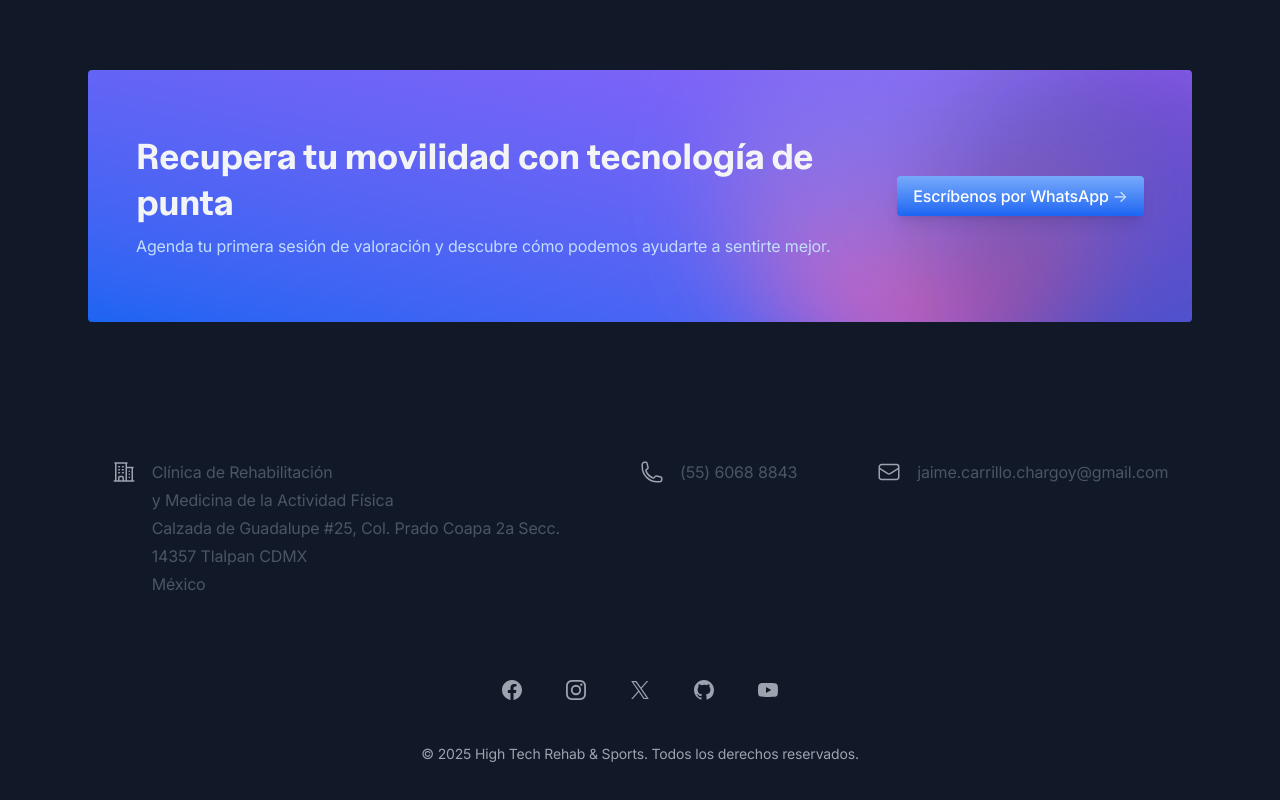
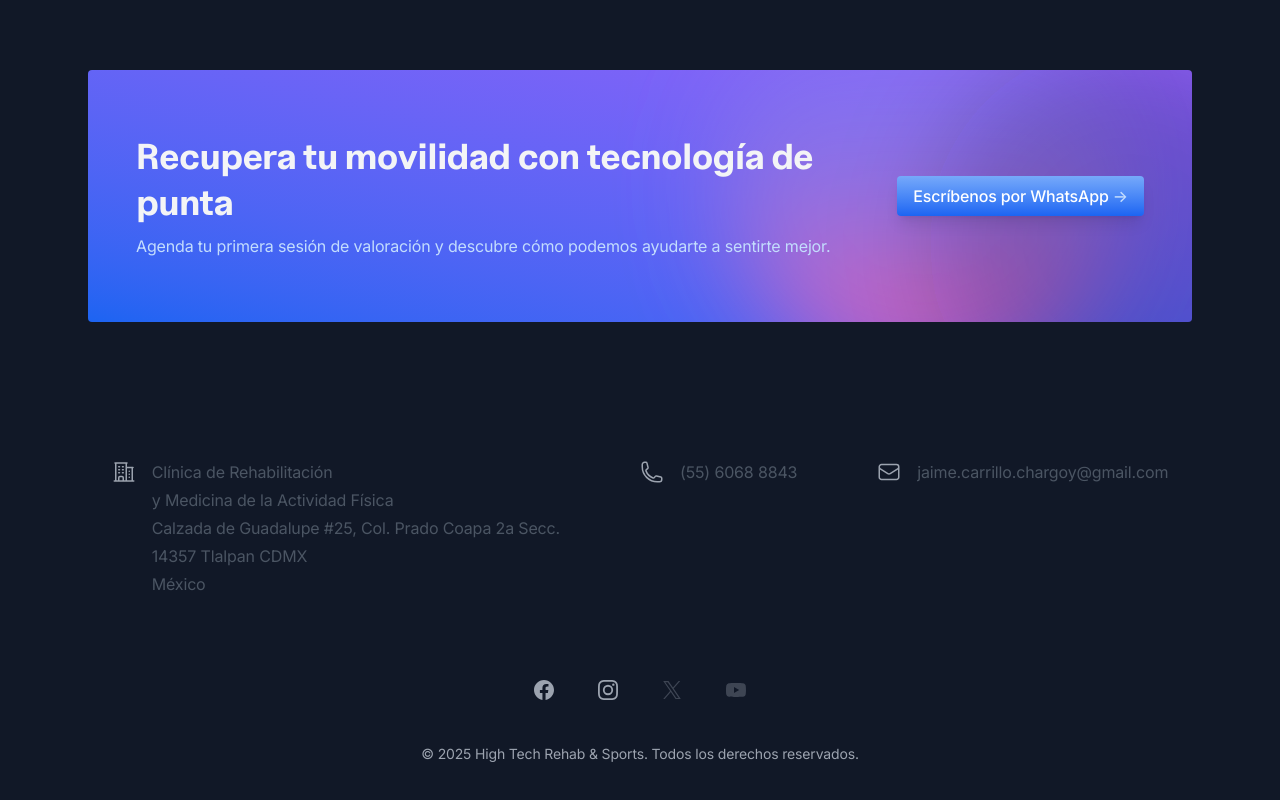
Before and after one commit to chargoy/hightech.rehab, a Next.js app: page / in a window 1280 px wide. Shown: the part 6835-7635 px from the top of the page. Built offline with nearby package versions, Linux system fonts and the light colour scheme.

Commit message:
footer linkx fixed

```diff
--- a/components/ui/footer.tsx
+++ b/components/ui/footer.tsx
@@ -5,11 +5,19 @@ import {
 } from "@heroicons/react/24/outline";
 import { JSX, SVGProps } from "react";
 
-const navigation = {
+interface SocialLink {
+  name: string;
+  href?: string | null;
+  icon: (
+    props: JSX.IntrinsicAttributes & SVGProps<SVGSVGElement>
+  ) => JSX.Element;
+}
+
+const navigation: { social: SocialLink[] } = {
   social: [
     {
       name: "Facebook",
-      href: "#",
+      href: "https://www.facebook.com/REHBILITACIONYMEDICINADELAACTIVADFISICA",
       icon: (props: JSX.IntrinsicAttributes & SVGProps<SVGSVGElement>) => (
         <svg fill="currentColor" viewBox="0 0 24 24" {...props}>
           <path
@@ -22,7 +30,7 @@ const navigation = {
     },
     {
       name: "Instagram",
-      href: "#",
+      href: "https://www.instagram.com/hightech_rehab_and_sport",
       icon: (props: JSX.IntrinsicAttributes & SVGProps<SVGSVGElement>) => (
         <svg fill="currentColor" viewBox="0 0 24 24" {...props}>
           <path
@@ -35,7 +43,6 @@ const navigation = {
     },
     {
       name: "X",
-      href: "#",
       icon: (props: JSX.IntrinsicAttributes & SVGProps<SVGSVGElement>) => (
         <svg fill="currentColor" viewBox="0 0 24 24" {...props}>
           <path d="M13.6823 10.6218L20.2391 3H18.6854L12.9921 9.61788L8.44486 3H3.2002L10.0765 13.0074L3.2002 21H4.75404L10.7663 14.0113L15.5685 21H20.8131L13.6819 10.6218H13.6823ZM11.5541 13.0956L10.8574 12.0991L5.31391 4.16971H7.70053L12.1742 10.5689L12.8709 11.5655L18.6861 19.8835H16.2995L11.5541 13.096V13.0956Z" />
@@ -43,21 +50,7 @@ const navigation = {
       ),
     },
     {
-      name: "GitHub",
-      href: "#",
-      icon: (props: JSX.IntrinsicAttributes & SVGProps<SVGSVGElement>) => (
-        <svg fill="currentColor" viewBox="0 0 24 24" {...props}>
-          <path
-            fillRule="evenodd"
-            d="M12 2C6.477 2 2 6.484 2 12.017c0 4.425 2.865 8.18 6.839 9.504.5.092.682-.217.682-.483 0-.237-.008-.868-.013-1.703-2.782.605-3.369-1.343-3.369-1.343-.454-1.158-1.11-1.466-1.11-1.466-.908-.62.069-.608.069-.608 1.003.07 1.531 1.032 1.531 1.032.892 1.53 2.341 1.088 2.91.832.092-.647.35-1.088.636-1.338-2.22-.253-4.555-1.113-4.555-4.951 0-1.093.39-1.988 1.029-2.688-.103-.253-.446-1.272.098-2.65 0 0 .84-.27 2.75 1.026A9.564 9.564 0 0112 6.844c.85.004 1.705.115 2.504.337 1.909-1.296 2.747-1.027 2.747-1.027.546 1.379.202 2.398.1 2.651.64.7 1.028 1.595 1.028 2.688 0 3.848-2.339 4.695-4.566 4.943.359.309.678.92.678 1.855 0 1.338-.012 2.419-.012 2.747 0 .268.18.58.688.482A10.019 10.019 0 0022 12.017C22 6.484 17.522 2 12 2z"
-            clipRule="evenodd"
-          />
-        </svg>
-      ),
-    },
-    {
       name: "YouTube",
-      href: "#",
       icon: (props: JSX.IntrinsicAttributes & SVGProps<SVGSVGElement>) => (
         <svg fill="currentColor" viewBox="0 0 24 24" {...props}>
           <path
@@ -136,16 +129,28 @@ export default function Example() {
           </div>
         </dl>
         <div className="mt-16 flex justify-center gap-x-10">
-          {navigation.social.map((item) => (
+          {navigation.social.map((item) =>
+            item.href ? (
               <a
                 key={item.name}
                 href={item.href}
-              className="text-gray-400 hover:text-gray-300"
+                className="text-gray-400 hover:text-gray-300 cursor pointer"
+                target="_blank"
+                rel="noopener noreferrer"
               >
                 <span className="sr-only">{item.name}</span>
                 <item.icon aria-hidden="true" className="size-6" />
               </a>
-          ))}
+            ) : (
+              <span
+                key={item.name}
+                className="text-gray-500 opacity-50 cursor-not-allowed"
+              >
+                <span className="sr-only">{item.name}</span>
+                <item.icon aria-hidden="true" className="size-6" />
+              </span>
+            )
+          )}
         </div>
         <p className="mt-10 text-center text-sm/6 text-gray-400">
           &copy; {new Date().getFullYear()} High Tech Rehab & Sports. Todos los
```
Lines whose indentation alone changed are shown as unchanged.
